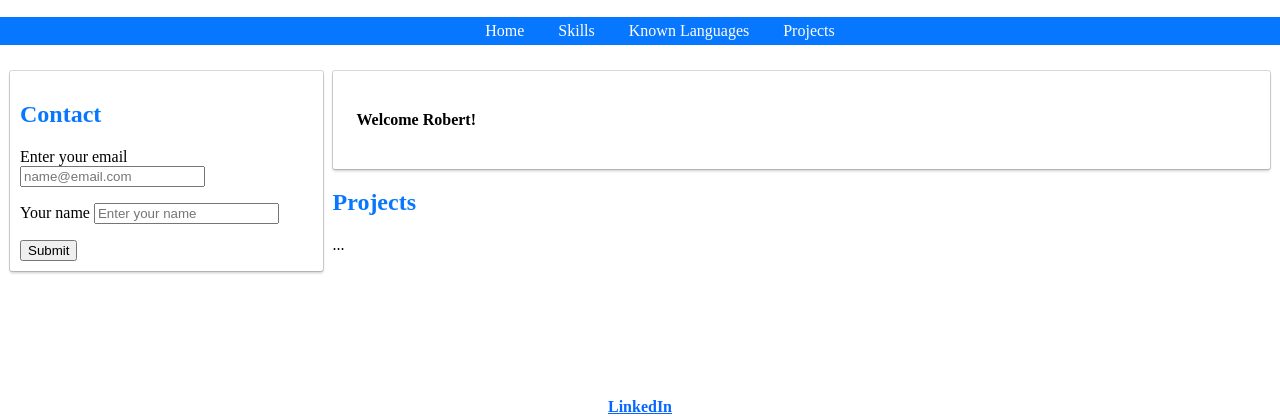
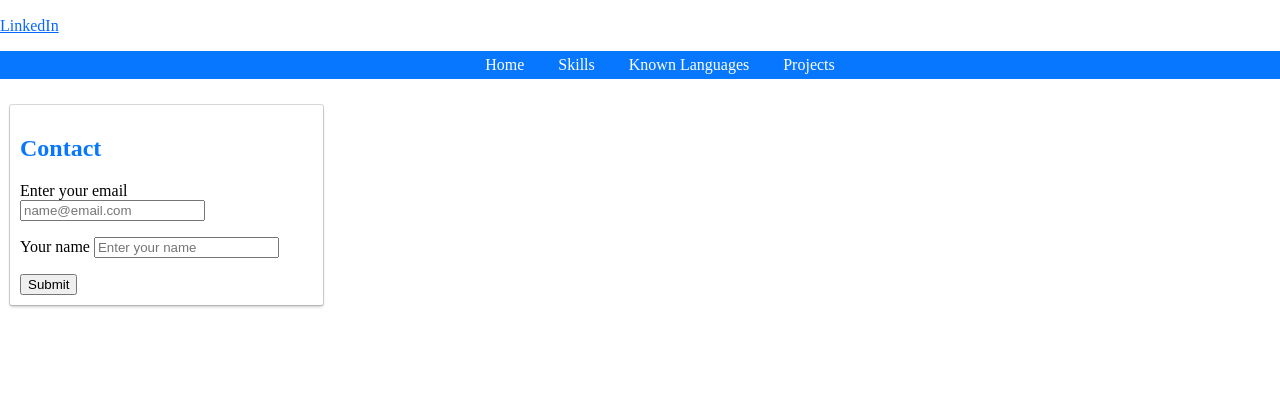
Before and after one commit to rpopita/rpopita.github.io, a plain HTML site: page index.html in a window 1280 px wide. Shown: the part 384-800 px from the top of the page. Drawn offline with Linux system fonts and the light colour scheme.

Commit message:
corrected version

```diff
--- a/index.html
+++ b/index.html
@@ -12,6 +12,11 @@
       <h1>Robert Popita</h1>
       <img src="popi.jpeg" alt="" height="250" />
       <h2 id="job title">QA Engineer</h2>
+      <a
+        href="https://ro.linkedin.com/in/robert-popita-a9612220a"
+        target="_blank"
+        >LinkedIn</a
+      >
       <ul id="top-menu-bar">
         <li><a href="#" onclick="showHome()">Home</a></li>
         <li><a href="#" onclick="showSkills()">Skills</a></li>
@@ -87,20 +92,14 @@
           </table>
         </div>
 
-        <div id="projects" clas="page">
+        <div id="projects" class="page">
           <h2>Projects</h2>
           <p>...</p>
         </div>
       </div>
     </section>
 
-    <footer style="text-align: center; font-weight: bold">
-      <a
-        href="https://ro.linkedin.com/in/robert-popita-a9612220a"
-        target="_blank"
-        >LinkedIn</a
-      >
-    </footer>
+    <footer></footer>
 
     <script src="index.js"></script>
   </body>
--- a/index.js
+++ b/index.js
@@ -17,5 +17,3 @@ function showProjects() {
   var page = document.getElementById("projects");
   page.style.display = "block";
 }
-
-showHome();
--- a/style.css
+++ b/style.css
@@ -57,7 +57,6 @@ a {
   font-weight: bold;
 }
 
-
 #top-menu-bar {
   text-align: center;
   background: #0777ff;
```
